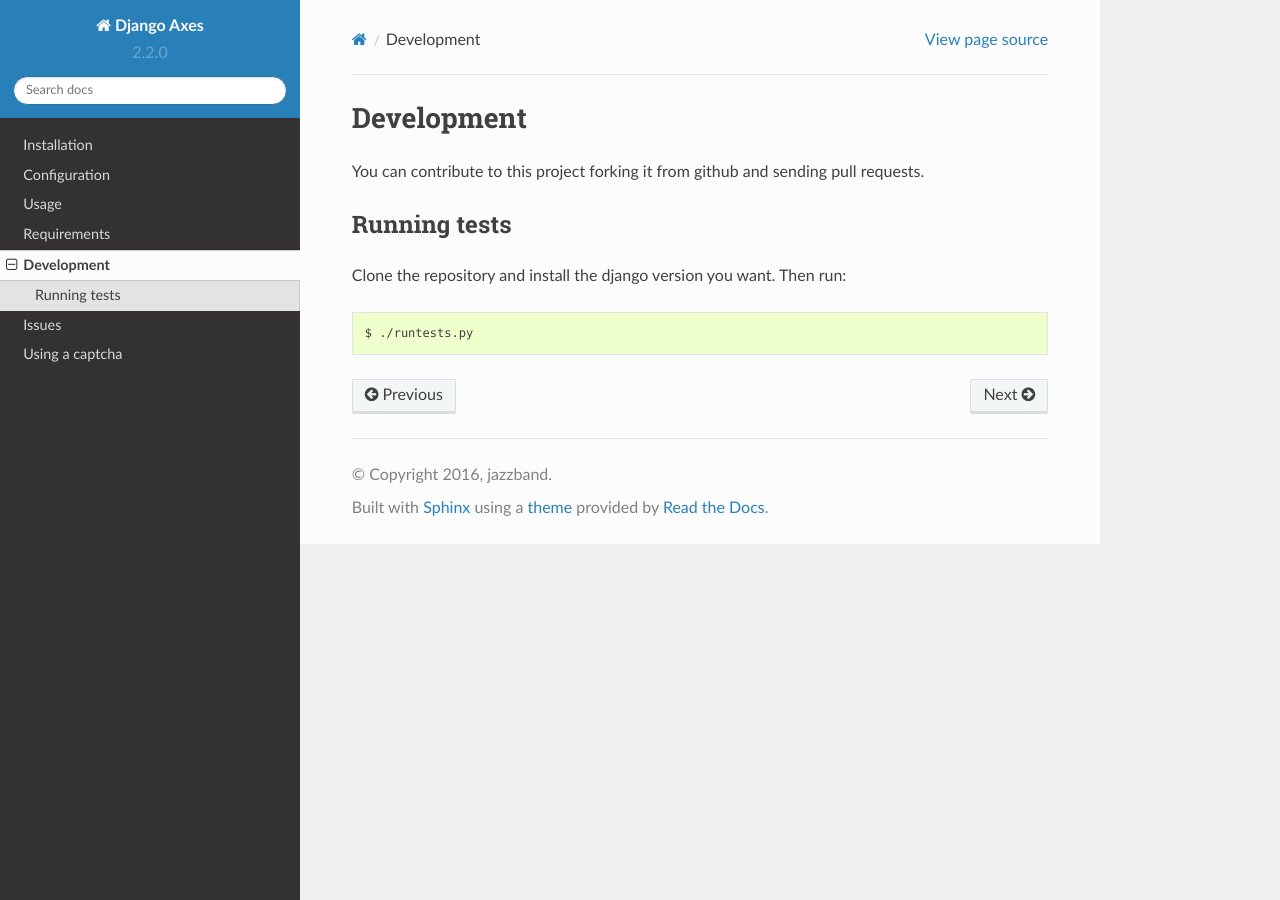
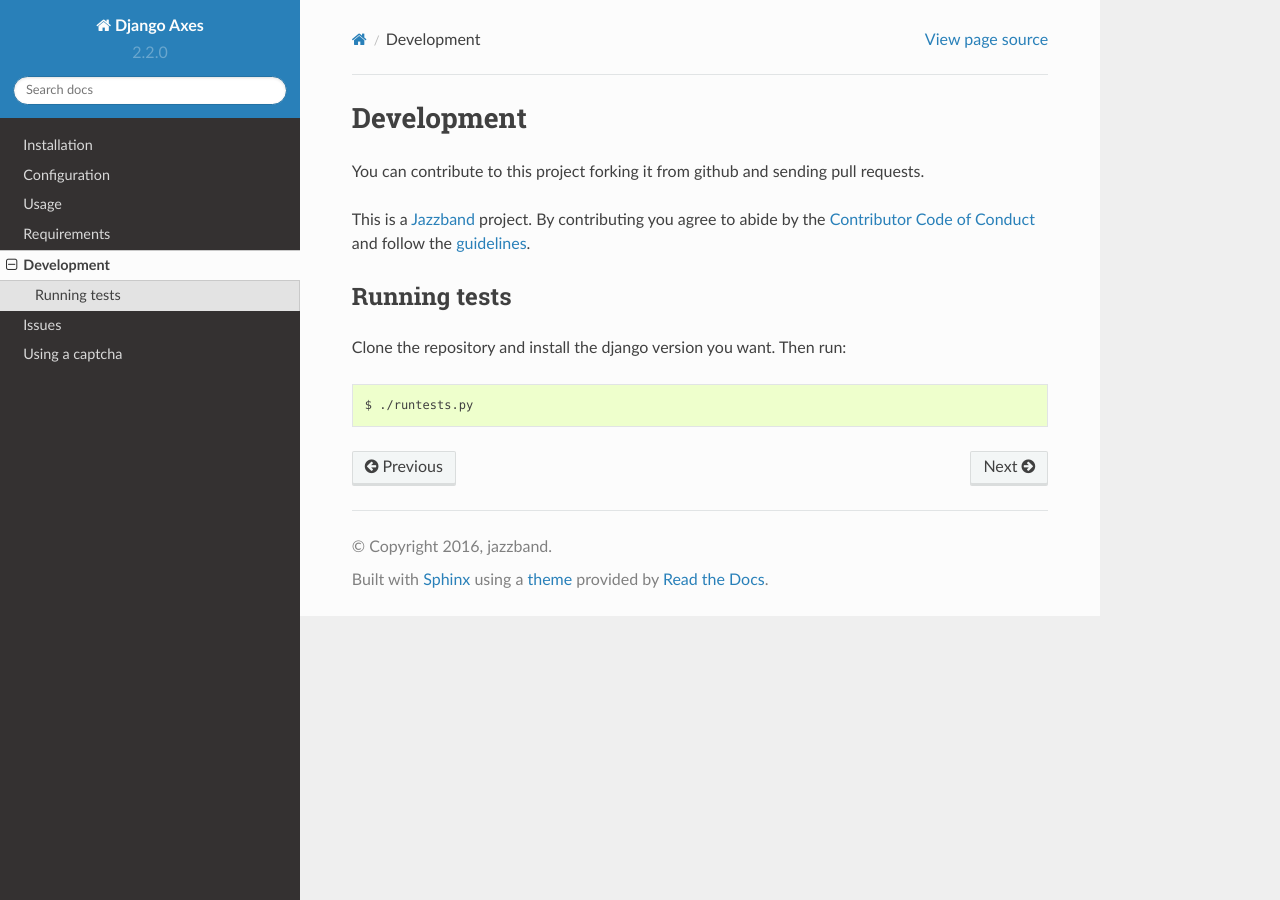
Before and after one commit to jazzband/django-axes, a Sphinx documentation site: the page built from docs/development.rst, in a window 1280 px wide. Built offline with Sphinx 7.4.7 and the Read the Docs theme 2.0.0, drawn with Linux system fonts in a browser that asks for light colours.

Commit message:
Update development.rst

```diff
--- a/docs/development.rst
+++ b/docs/development.rst
@@ -5,6 +5,10 @@
 
 You can contribute to this project forking it from github and sending pull requests.
 
+This is a `Jazzband <https://jazzband.co>`_ project. By contributing you agree to
+abide by the `Contributor Code of Conduct <https://jazzband.co/about/conduct>`_
+and follow the `guidelines <https://jazzband.co/about/guidelines>`_.
+
 Running tests
 -------------
 
```
